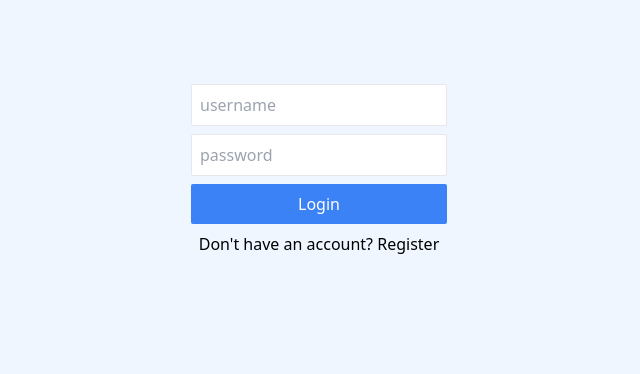
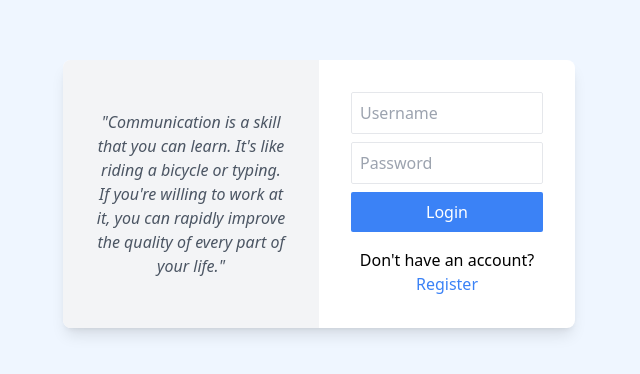
Before and after one commit to vishaljaiswal890/Chat-Application-Mern, a React (Vite) app in the folder chat-app/: page / in a window 1280 px wide. Shown: the part 206-580 px from the top of the page, without its empty margins (321-961 px from the left). Built offline with nearby package versions, Linux system fonts and the light colour scheme; no server answers.

Commit message:
Fised css for Login and Registration module

```diff
--- a/chat-app/src/Chat.jsx
+++ b/chat-app/src/Chat.jsx
@@ -1,5 +1,4 @@
 import { useContext, useEffect, useRef, useState } from "react";
-import Avatar from "./Avatar";
 import Logo from "./Logo";
 import { UserContext } from "./UserContext.jsx";
 import uniqBy from "lodash/uniqBy";
@@ -164,7 +163,7 @@ export default function Chat() {
           ))}
         </div>
         <div className="flex items-center justify-center p-2">
-          <span className="text-sm text-gray-600 flex mr-10 items-center">
+          <span className="text-sm text-gray-600 flex mr-10 items-center bg-gray-100 px-2 py-1 rounded">
             <svg
               xmlns="http://www.w3.org/2000/svg"
               viewBox="0 0 24 24"
@@ -182,14 +181,14 @@ export default function Chat() {
           </span>
           <button
             onClick={handleLogout}
-            className="bg-blue-200 text-gray-600 px-2 py-1 rounded-sm border"
+            className="bg-slate-800 text-white text-sm hover:bg-slate-600 px-2 py-1 rounded border"
           >
             Logout
           </button>
         </div>
       </div>
 
-      <div className="flex flex-col bg-blue-200 w-2/3 p-2" key={selectedUserId}>
+      <div className="flex flex-col bg-slate-800 w-2/3 p-2" key={selectedUserId}>
         <div className="flex-grow">
           {!selectedUserId && (
             <div className="flex items-center justify-center h-full">
@@ -212,7 +211,7 @@ export default function Chat() {
                       className={
                         "text-left inline-block p-2 my-2 rounded-md text-sm " +
                         (message.sender === id
-                          ? "bg-blue-500 text-white"
+                          ? "bg-blue-600 text-white"
                           : "bg-white text-gray-500")
                       }
                     >
--- a/chat-app/src/RegisterAndLoginForm.jsx
+++ b/chat-app/src/RegisterAndLoginForm.jsx
@@ -3,12 +3,14 @@ import React, { useContext, useEffect, useState } from "react";
 import { ToastContainer, toast } from "react-toastify";
 import "react-toastify/dist/ReactToastify.css";
 import { UserContext } from "./UserContext.jsx";
+import { quotes } from "./quotes.js";
 
 const RegisterAndLoginForm = () => {
   const [username, setUserName] = useState("");
   const [password, setPassword] = useState("");
   const [isLoginOrRegister, setIsLoginOrRegister] = useState(false);
   const { setUsername: setLoggedInUsername, setId } = useContext(UserContext);
+  const [randomQuote, setRandomQuote] = useState("");
 
   useEffect(() => {
     // Check if user is already logged in (persisted in localStorage)
@@ -20,6 +22,10 @@ const RegisterAndLoginForm = () => {
       setId(storedUserId);
       setIsLoginOrRegister(true);
     }
+
+    // Select a random quote
+    const randomIndex = Math.floor(Math.random() * quotes.length);
+    setRandomQuote(quotes[randomIndex]);
   }, [setLoggedInUsername, setId]);
 
   async function handleSubmit(e) {
@@ -53,13 +59,18 @@ const RegisterAndLoginForm = () => {
   }
 
   return (
-    <div className="bg-blue-50 h-screen flex items-center">
-      <form className="w-64 mx-auto mb-12" onSubmit={handleSubmit}>
+    <div className="bg-blue-50 h-screen flex items-center justify-center">
+      <div className="w-full max-w-lg flex rounded-lg overflow-hidden bg-white shadow-lg">
+      <div className="flex-1 bg-gray-100 p-8 flex items-center justify-center">
+          <div className="text-center text-gray-600 italic">"{randomQuote}"</div>
+        </div>
+        <div className="flex-1 p-8">
+          <form onSubmit={handleSubmit}>
             <input
               value={username}
               onChange={(e) => setUserName(e.target.value)}
               type="text"
-          placeholder="username"
+              placeholder="Username"
               className="block w-full rounded-sm p-2 mb-2 border"
               required
             />
@@ -67,34 +78,42 @@ const RegisterAndLoginForm = () => {
               value={password}
               onChange={(e) => setPassword(e.target.value)}
               type="password"
-          placeholder="password"
+              placeholder="Password"
               className="block w-full rounded-sm p-2 mb-2 border"
               required
             />
             <button
               type="submit"
-          className="bg-blue-500 text-white block w-full rounded-sm p-2"
+              className="bg-blue-500 text-white block w-full rounded-sm p-2 mb-4"
             >
               {isLoginOrRegister ? "Register" : "Login"}
             </button>
-        <div className="text-center mt-2">
+            <div className="text-center">
               {isLoginOrRegister ? (
                 <div>
                   Already a member?{" "}
-              <button onClick={() => setIsLoginOrRegister(false)}>
+                  <button
+                    onClick={() => setIsLoginOrRegister(false)}
+                    className="text-blue-500"
+                  >
                     Login here
                   </button>
                 </div>
               ) : (
                 <div>
                   Don't have an account?{" "}
-              <button onClick={() => setIsLoginOrRegister(true)}>
+                  <button
+                    onClick={() => setIsLoginOrRegister(true)}
+                    className="text-blue-500"
+                  >
                     Register
                   </button>
                 </div>
               )}
             </div>
           </form>
+        </div>
+      </div>
       <ToastContainer />
     </div>
   );
--- /dev/null
+++ b/chat-app/src/quotes.js
@@ -0,0 +1,21 @@
+export const quotes = [
+  "Communication leads to community, that is, to understanding, intimacy, and mutual valuing.",
+  "The most important thing in communication is hearing what isn't said.",
+  "The art of communication is the language of leadership.",
+  "Good communication is just as stimulating as black coffee, and just as hard to sleep after.",
+  "To effectively communicate, we must realize that we are all different in the way we perceive the world and use this understanding as a guide to our communication with others.",
+  "Communication is the solvent of all problems and is the foundation for personal development.",
+  "The single biggest problem in communication is the illusion that it has taken place.",
+  "Communication works for those who work at it.",
+  "The two words 'information' and 'communication' are often used interchangeably, but they signify quite different things. Information is giving out; communication is getting through.",
+  "Effective communication is 20% what you know and 80% how you feel about what you know.",
+  "The quality of your communication determines the size of your result.",
+  "Words are singularly the most powerful force available to humanity. We can choose to use this force constructively with words of encouragement, or destructively using words of despair. Words have energy and power with the ability to help, to heal, to hinder, to hurt, to harm, to humiliate, and to humble.",
+  "Communication – the human connection – is the key to personal and career success.",
+  "The most important thing in communication is to hear what isn't being said.",
+  "Developing excellent communication skills is absolutely essential to effective leadership. The leader must be able to share knowledge and ideas to transmit a sense of urgency and enthusiasm to others. If a leader can't get a message across clearly and motivate others to act on it, then having a message doesn't even matter.",
+  "Communication is a skill that you can learn. It's like riding a bicycle or typing. If you're willing to work at it, you can rapidly improve the quality of every part of your life.",
+  "Communication is not only the essence of being human, but also a vital property of life.",
+  "The way we communicate with others and with ourselves ultimately determines the quality of our lives.",
+  "Great communication begins with connection."
+];
```
Also changed, not shown: 2 other files (tests, documents, lock files or other folders). Lines whose indentation alone changed are shown as unchanged.
